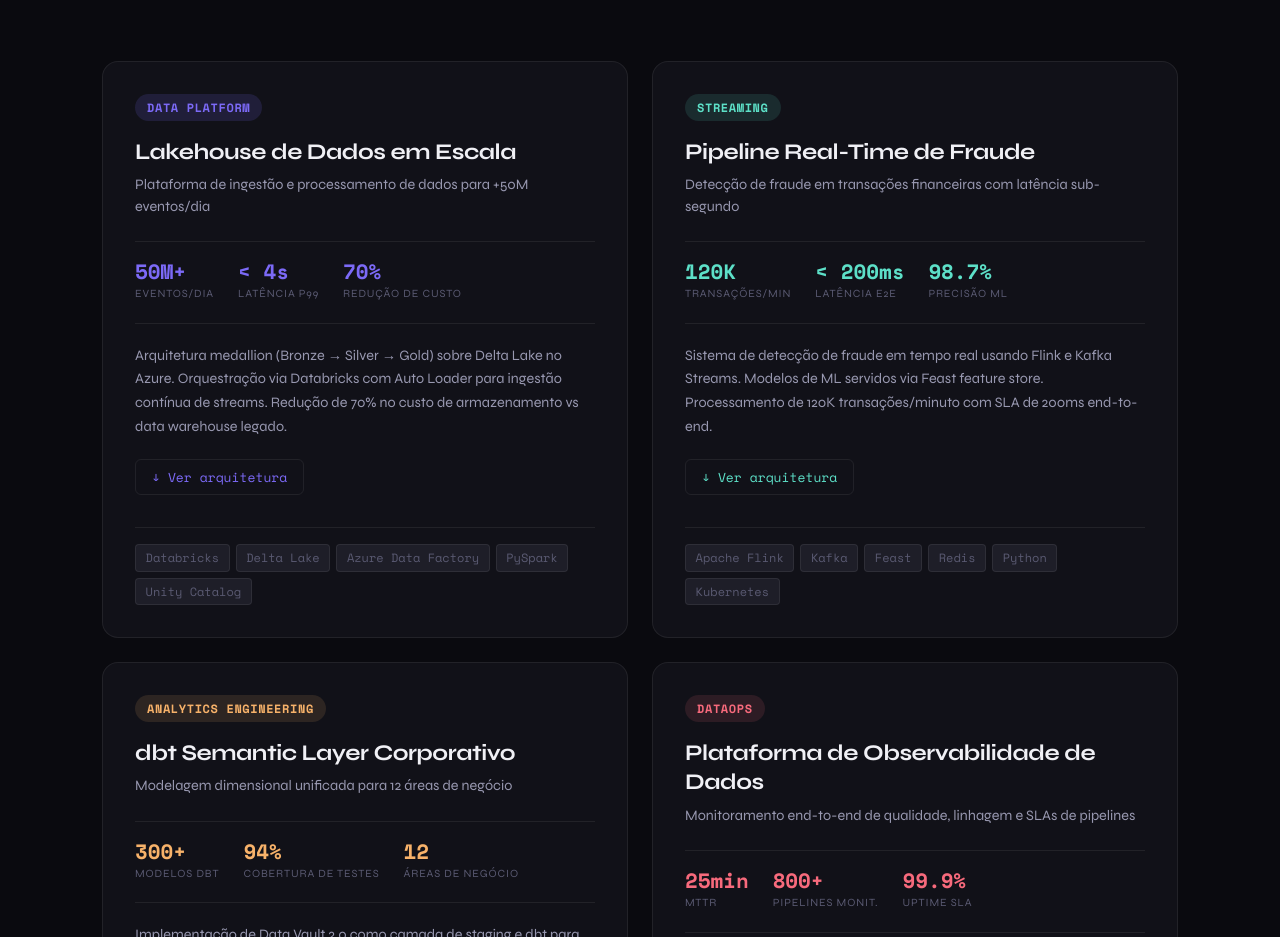
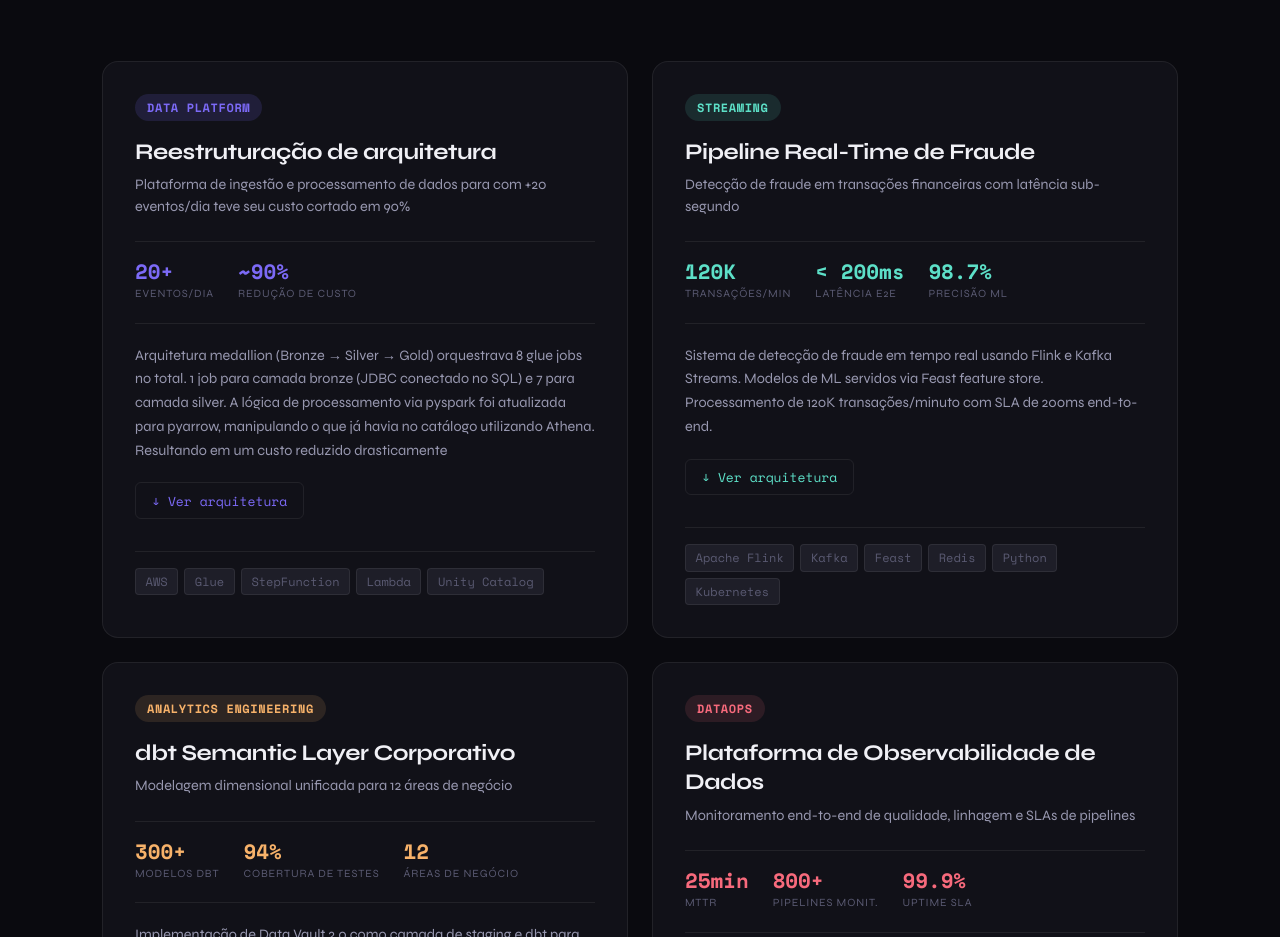
Before and after one commit to PedroAquin0/jp_interactive_resume, a Next.js app: page / in a window 1280 px wide. Shown: the part 1060-1997 px from the top of the page. Built offline with nearby package versions, Linux system fonts and the light colour scheme.

Commit message:
feat:update_project_1

```diff
--- a/pages/index.js
+++ b/pages/index.js
@@ -6,22 +6,20 @@
   {
     id: 1,
     tag: 'Data Platform',
-    title: 'Lakehouse de Dados em Escala',
-    subtitle: 'Plataforma de ingestão e processamento de dados para +50M eventos/dia',
+    title: 'Reestruturação de arquitetura',
+    subtitle: 'Plataforma de ingestão e processamento de dados para com +20 eventos/dia teve seu custo cortado em 90%',
     description:
-      'Arquitetura medallion (Bronze → Silver → Gold) sobre Delta Lake no Azure. Orquestração via Databricks com Auto Loader para ingestão contínua de streams. Redução de 70% no custo de armazenamento vs data warehouse legado.',
-    stack: ['Databricks', 'Delta Lake', 'Azure Data Factory', 'PySpark', 'Unity Catalog'],
+      'Arquitetura medallion (Bronze → Silver → Gold) orquestrava 8 glue jobs no total. 1 job para camada bronze (JDBC conectado no SQL) e 7 para camada silver. A lógica de processamento via pyspark foi atualizada para pyarrow, manipulando o que já havia no catálogo utilizando Athena. Resultando em um custo reduzido drasticamente',
+    stack: ['AWS', 'Glue', 'StepFunction', 'Lambda', 'Unity Catalog'],
     metrics: [
-      { label: 'Eventos/dia', value: '50M+' },
-      { label: 'Latência p99', value: '< 4s' },
-      { label: 'Redução de custo', value: '70%' },
+      { label: 'Eventos/dia', value: '20+' },
+      { label: 'Redução de custo', value: '~90%' },
     ],
     color: 'purple',
     architecture: [
-      { layer: 'Ingestão', items: ['Kafka', 'Event Hubs', 'APIs REST'], color: '#7c6af7' },
-      { layer: 'Bronze', items: ['Auto Loader', 'Schema Inference', 'Raw Delta'], color: '#5a5070' },
-      { layer: 'Silver', items: ['Dedup', 'Validação', 'PII Masking'], color: '#9370db' },
-      { layer: 'Gold', items: ['Agregações', 'Feature Store', 'BI Layer'], color: '#7c6af7' },
+      { layer: 'Ingestão', items: ['StepFunction'], color: '#7c6af7' },
+      { layer: 'Bronze', items: ['Glue JDBC to SQL'], color: '#5a5070' },
+      { layer: 'Silver', items: ['Lambda'], color: '#9370db' }
     ],
   },
   {
```
